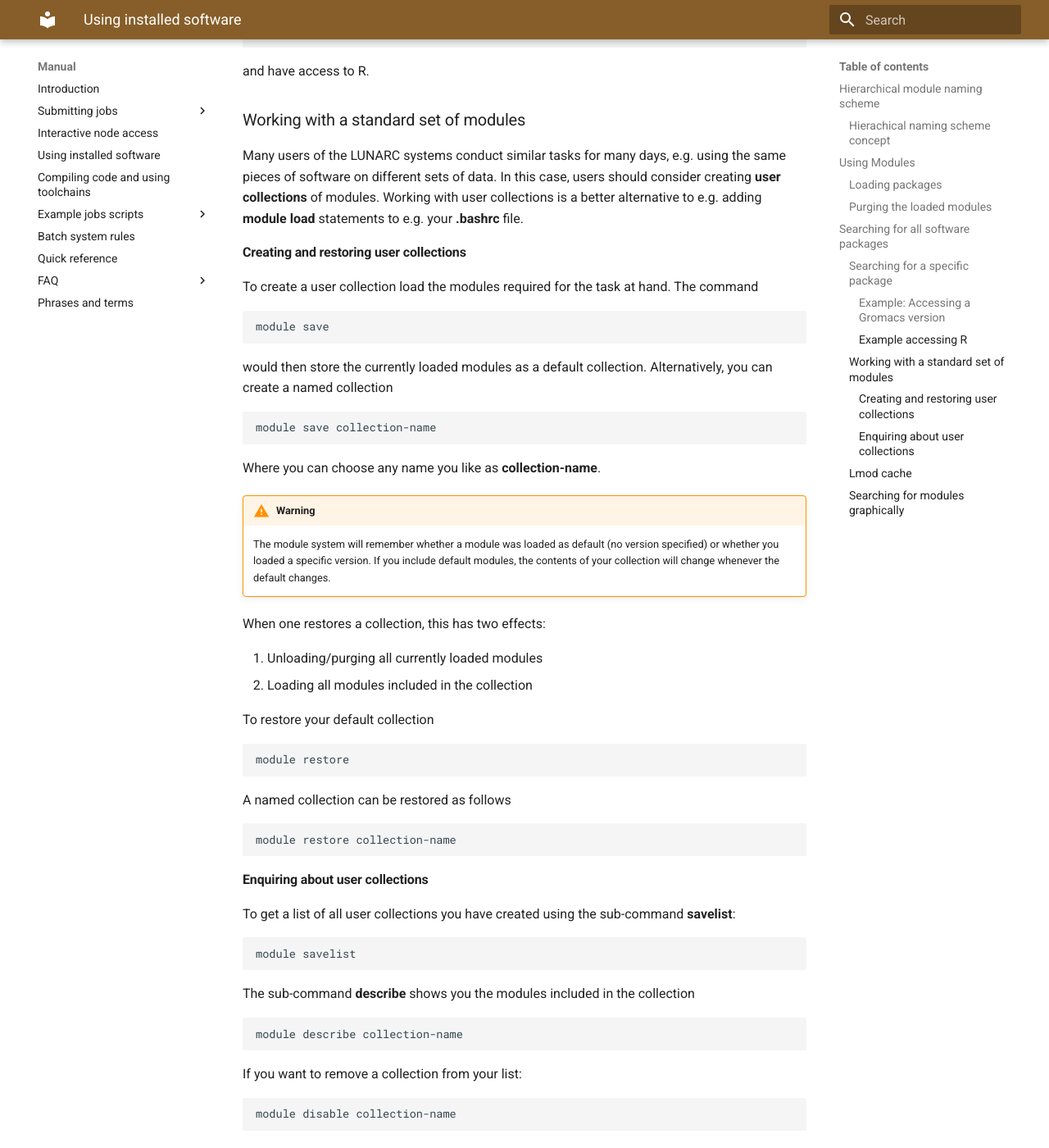
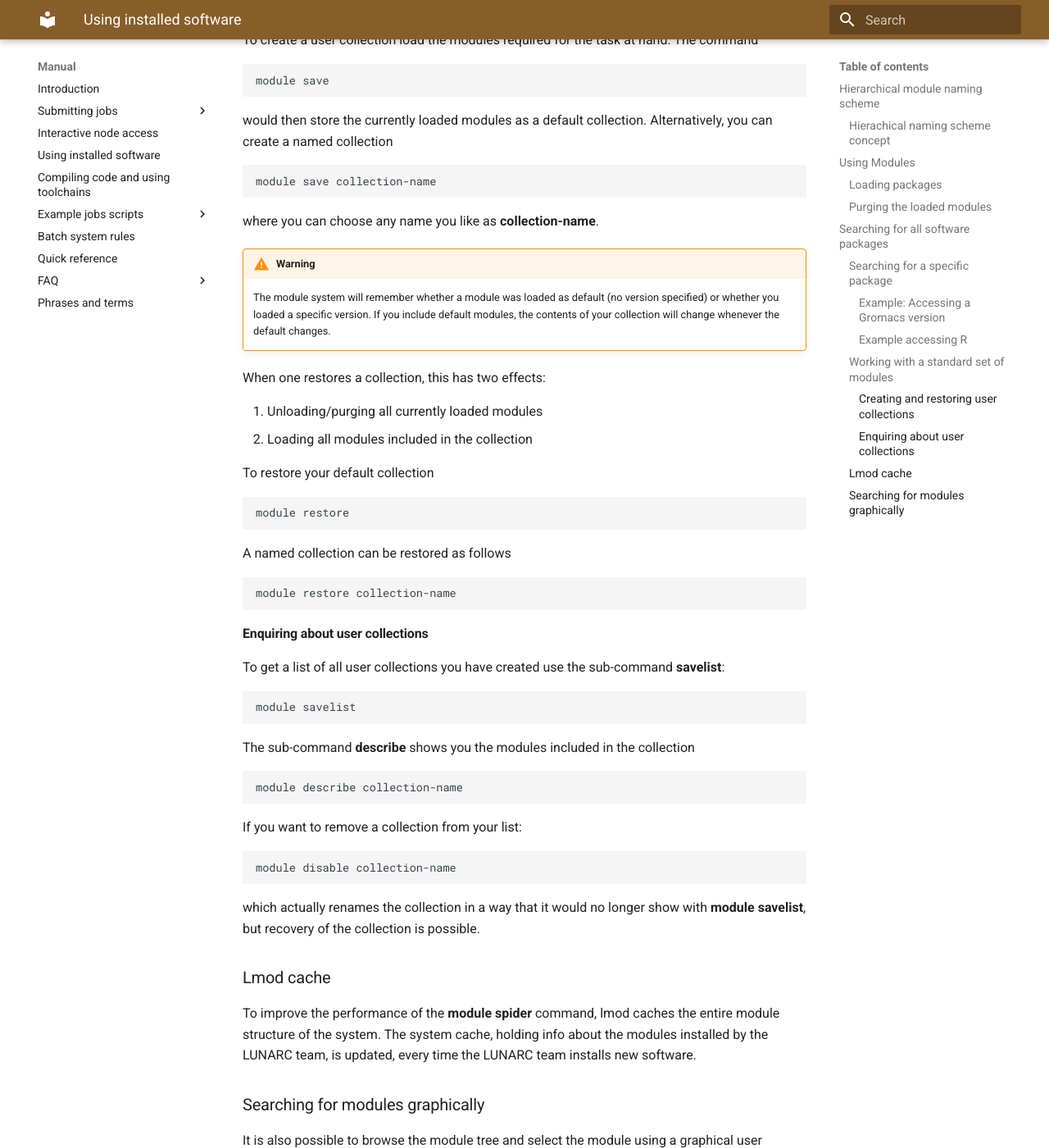
Before and after one commit to lunarc/lunarc_docs, an MkDocs documentation site: the page built from docs/manual/manual_modules.md, in a window 1280 px wide and 1400 px high, scrolled down 5971 px. Shown: the whole window at 82% size. Built offline with MkDocs 1.6.1 and Material for MkDocs 9.7.7, drawn with Linux system fonts in a browser that asks for light colours; comment, search, counter and statistics services are not loaded; some of the changed text lies outside the part shown.

Commit message:
Update manual_modules.md
typos and visual facelift

````diff
--- a/docs/manual/manual_modules.md
+++ b/docs/manual/manual_modules.md
@@ -1,7 +1,4 @@
 # Using installed software
-
-
-![Node icon](../images/node_icon.jpg "Node icon")
 
 ## Hierarchical module naming scheme
 
@@ -67,7 +64,7 @@
 
 So if you require a specific version, the LUNARC team strongly recommends not relying on defaults, but explicitly specify the version you are after.
 
-To see what modules you have currently loaded use
+To see what modules you have currently loaded, use
 
 ```bash
 module list
@@ -264,7 +261,7 @@
 
 ### Working with a standard set of modules
 
-Many users of the LUNARC systems conduct similar tasks for many days, e.g. using the same pieces of software on different sets of data.  In this case, users should consider creating **user collections** of modules.  Working with user collections is a better alternative to e.g. adding **module load** statements to e.g. your **.bashrc** file.
+Many users of the LUNARC systems conduct similar tasks for many days, e.g. using the same pieces of software on different sets of data.  In this case, users should consider creating **user collections** of modules. Working with user collections is a better alternative to e.g. adding **module load** statements to e.g. your **.bashrc** file.
 
 #### Creating and restoring user collections
 
@@ -279,7 +276,7 @@
 module save collection-name
 ```
 
-Where you can choose any name you like as **collection-name**.
+where you can choose any name you like as **collection-name**.
 
 !!! warning
 
@@ -303,7 +300,7 @@
 
 #### Enquiring about user collections
 
-To get a list of all user collections you have created using the sub-command **savelist**:
+To get a list of all user collections you have created use the sub-command **savelist**:
 
 ```bash
 module savelist
````
Also changed, not shown: other parts of docs/manual/manual_modules.md (+1 -1 lines).
